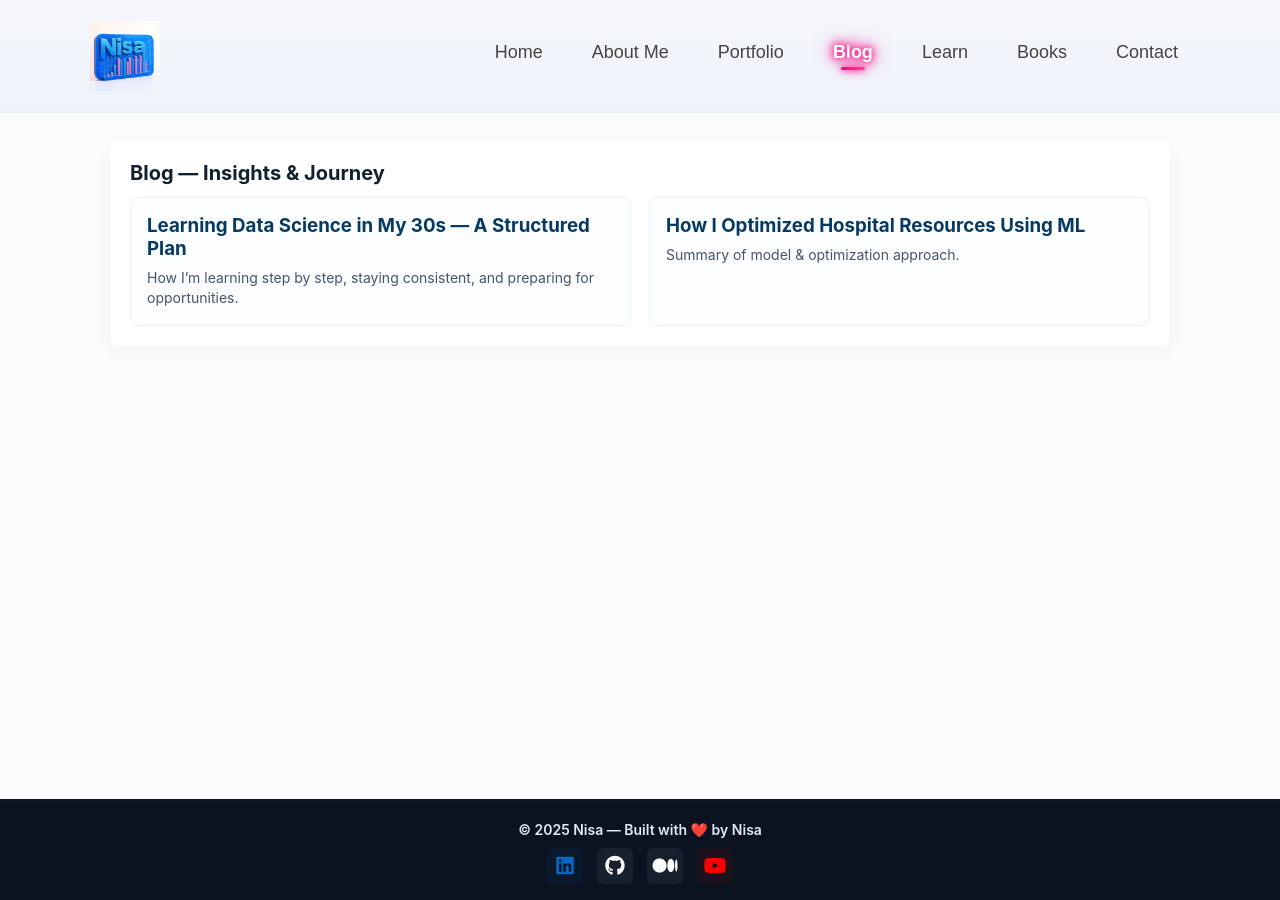
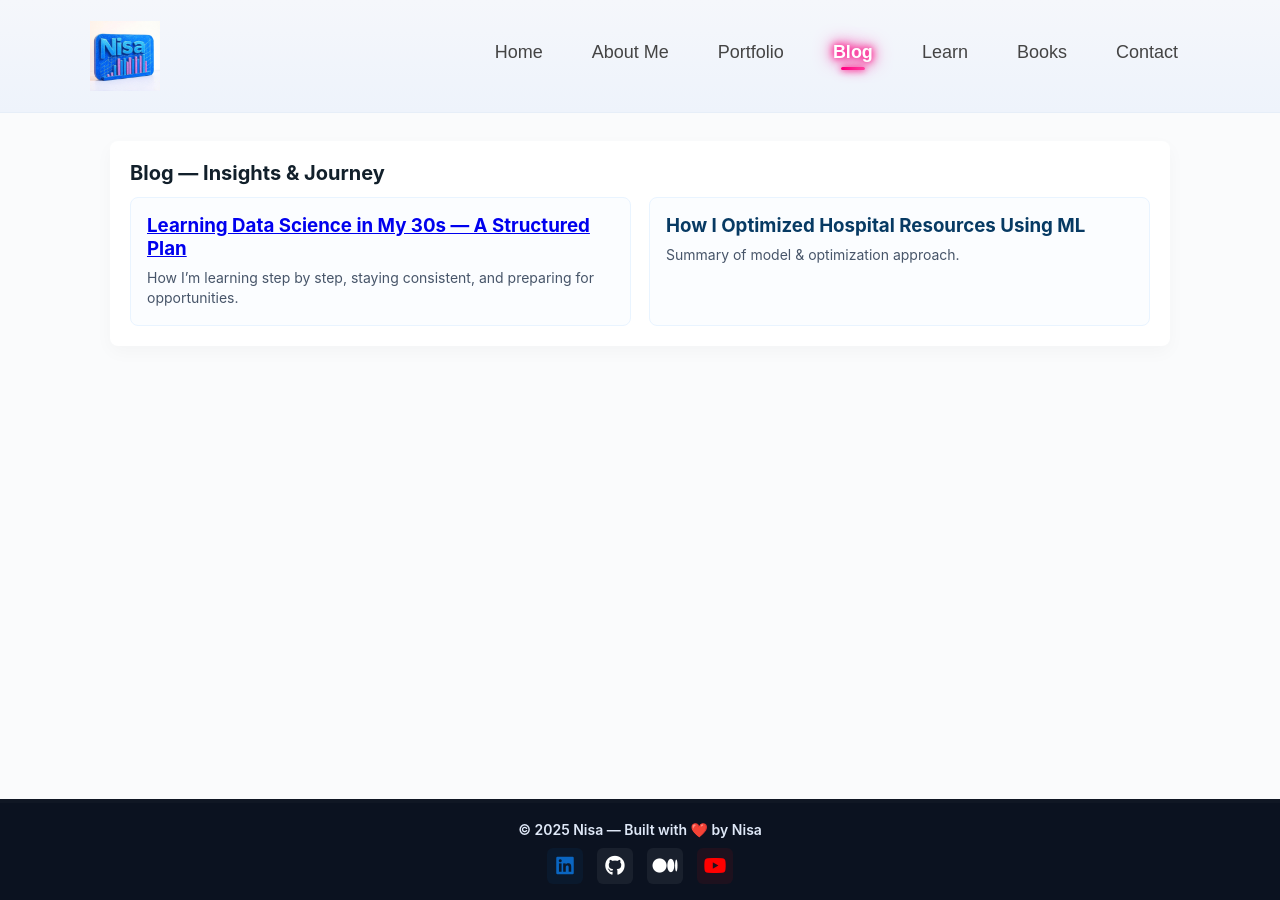
Before and after one commit to tabassumunnisa19/My_Personal_Website, a Jekyll site: the page blog.html, which Jekyll copies as it is, in a window 1280 px wide. Built offline with Jekyll 4.4.1, drawn with Linux system fonts in a browser that asks for light colours.

Commit message:
Update blog.html

```diff
--- a/blog.html
+++ b/blog.html
@@ -44,9 +44,14 @@
 <body>
 
     <div class="card">
-  <h3>Learning Data Science in My 30s — A Structured Plan</h3>
+  <h3>
+    <a href="{{ site.baseurl }}/2025/09/21/my-first-blog.html">
+      Learning Data Science in My 30s — A Structured Plan
+    </a>
+  </h3>
   <p>How I’m learning step by step, staying consistent, and preparing for opportunities.</p>
 </div>
+
 
         <div class="card"><h3>How I Optimized Hospital Resources Using ML</h3><p>Summary of model & optimization approach.</p></div>
       </div>
```
